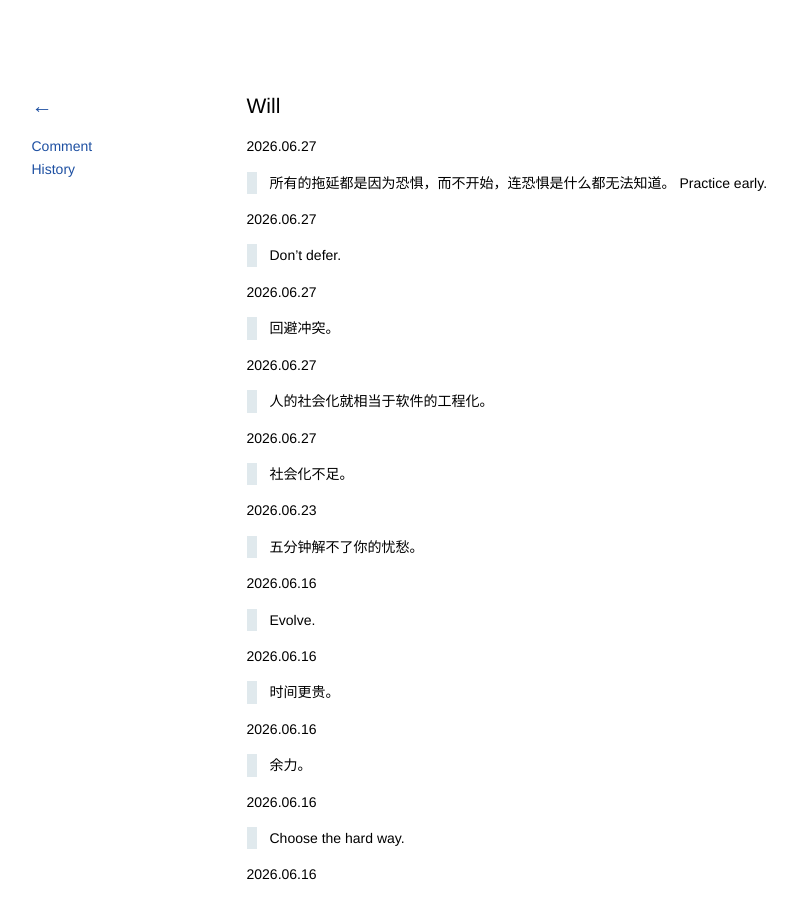
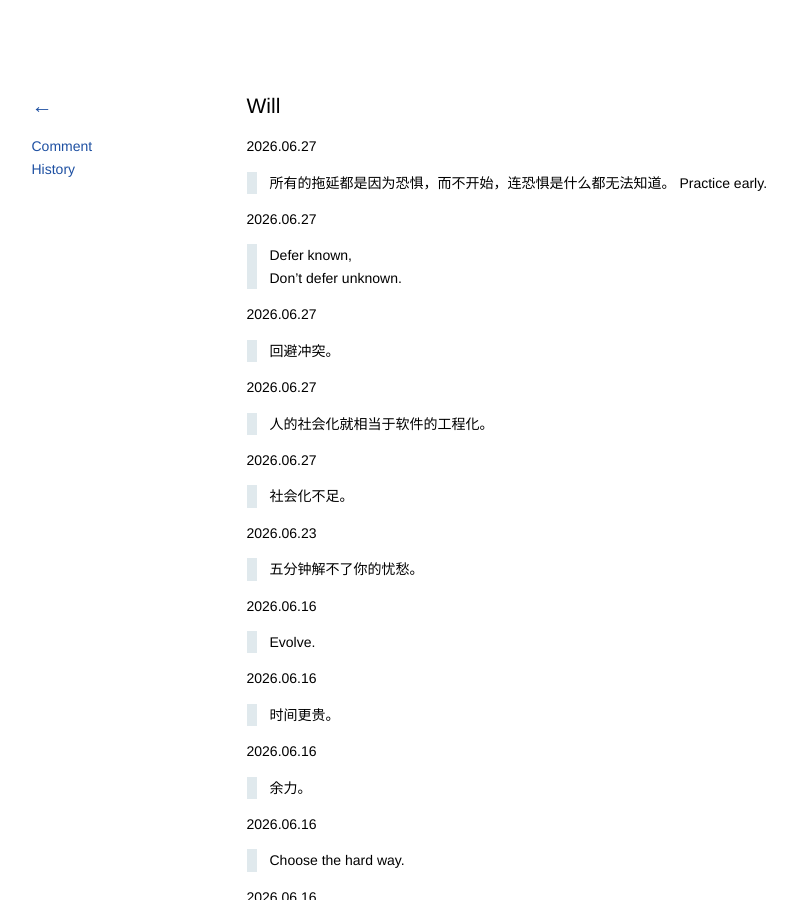
Before and after one commit to kidlj/awei, a Jekyll site: the page built from _wiki/will.md, in a window 1280 px wide and 900 px high. Shown: the whole window, without its empty margins (101-898 px from the left). Built offline with Jekyll 4.4.1, drawn with Linux system fonts in a browser that asks for light colours.

Commit message:
update will

```diff
--- a/_wiki/will.md
+++ b/_wiki/will.md
@@ -9,7 +9,8 @@ title: Will
 
 2026.06.27
 
-> Don't defer.
+> Defer known,
+> Don't defer unknown.
 
 2026.06.27
 
```
